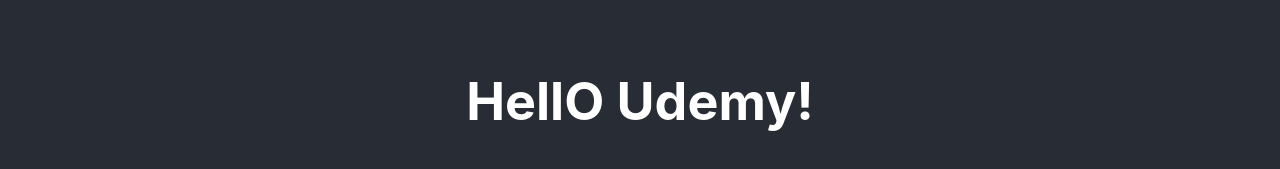
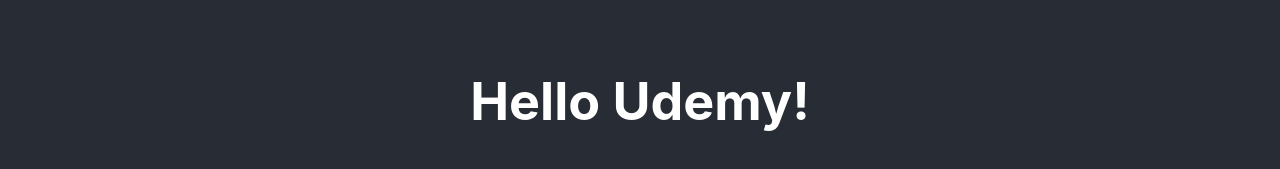
Before and after one commit to MansoorRafiq/Dervaish-Travels, a React (Create React App) app in the folder react-smile/: page / in a window 1280 px wide. Shown: the part 385-554 px from the top of the page. Built offline with nearby package versions, Linux system fonts and the light colour scheme.

Commit message:
1 file modified

```diff
--- a/react-smile/src/components/Learning.js
+++ b/react-smile/src/components/Learning.js
@@ -4,7 +4,7 @@
 {
   render()
   {
-    return <h1>HellO Udemy!</h1>
+    return <h1>Hello Udemy!</h1>
   }
 }
 
```
